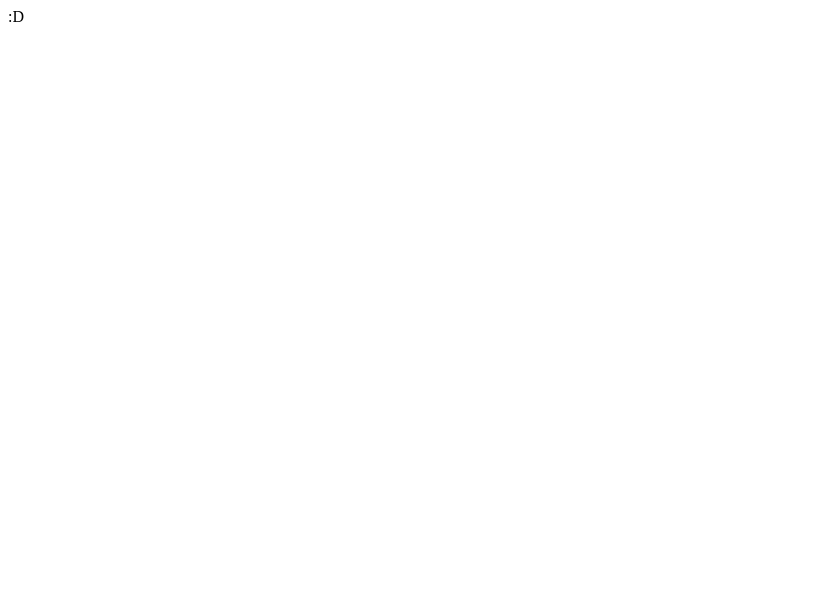
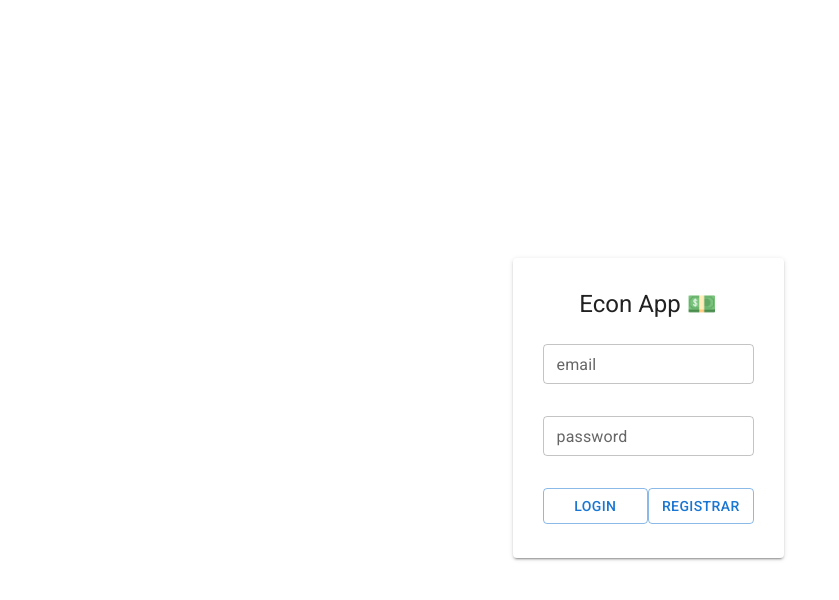
Before and after one commit to nubol23/finances-app, a React (Create React App) app: page /login in a window 1280 px wide. Shown: the top 600 px of the page, without its empty margins (0-839 px from the left). Built offline with nearby package versions, Linux system fonts and the light colour scheme.

Commit message:
created login form skeleton

```diff
--- a/package.json
+++ b/package.json
@@ -13,6 +13,7 @@
     "@types/node": "^16.11.36",
     "@types/react": "^18.0.9",
     "@types/react-dom": "^18.0.4",
+    "node-sass": "^7.0.1",
     "prettier": "^2.6.2",
     "react": "^18.1.0",
     "react-dom": "^18.1.0",
--- a/src/components/auth/LoginScreen/index.tsx
+++ b/src/components/auth/LoginScreen/index.tsx
@@ -1,7 +1,51 @@
 import React from "react";
+import "./login.scss";
+import { Button, Paper, TextField, Typography } from "@mui/material";
 
 const LoginScreen = () => {
-  return <div>:D</div>;
+  return (
+    <div className="center-container">
+      <Paper elevation={2}>
+        <form className="form-box">
+          <Typography
+            variant="h5"
+            component="div"
+            align="center"
+            sx={{ marginBottom: 3 }}
+          >
+            Econ App 💵
+          </Typography>
+
+          <TextField
+            id="email"
+            label="email"
+            variant="outlined"
+            size="small"
+            sx={{ marginBottom: 4 }}
+          />
+
+          <TextField
+            id="password"
+            label="password"
+            type="password"
+            variant="outlined"
+            size="small"
+            sx={{ marginBottom: 4 }}
+          />
+
+          <div className="row">
+            <Button fullWidth variant="outlined" type="submit">
+              Login
+            </Button>
+
+            <Button fullWidth variant="outlined">
+              Registrar
+            </Button>
+          </div>
+        </form>
+      </Paper>
+    </div>
+  );
 };
 
 export default LoginScreen;
--- /dev/null
+++ b/src/components/auth/LoginScreen/login.scss
@@ -0,0 +1,22 @@
+.center-container {
+  display: flex;
+  justify-content: center;
+  align-items: center;
+
+  height: 100%;
+  width: 100%;
+}
+
+.form-box {
+  display: flex;
+  flex-direction: column;
+  justify-content: space-between;
+
+  padding: 30px;
+}
+
+.row {
+  display: flex;
+
+  margin-bottom: 4px;
+}
--- a/src/routers/AppRouter.tsx
+++ b/src/routers/AppRouter.tsx
@@ -1,14 +1,15 @@
 import React from "react";
 import { Route, Routes } from "react-router-dom";
 import LoginScreen from "../components/auth/LoginScreen";
+import "./app_router.scss";
 
 const AppRouter = () => {
   return (
-    <>
+    <div className="site-container">
       <Routes>
         <Route path="login" element={<LoginScreen />} />
       </Routes>
-    </>
+    </div>
   );
 };
 
--- /dev/null
+++ b/src/routers/app_router.scss
@@ -0,0 +1,4 @@
+.site-container {
+  height: 100vh;
+  width: 100vw;
+}
```
Also changed, not shown: 1 other file (tests, documents, lock files or other folders).
